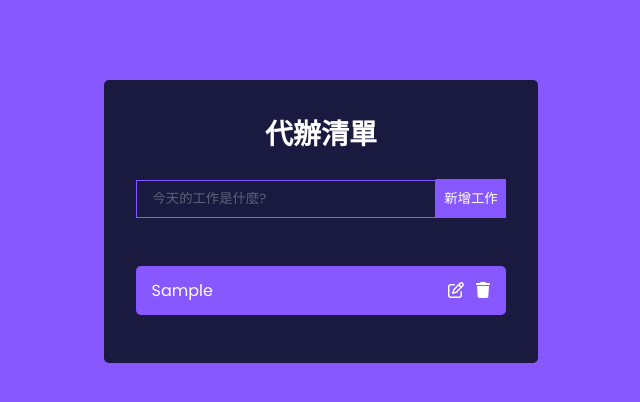
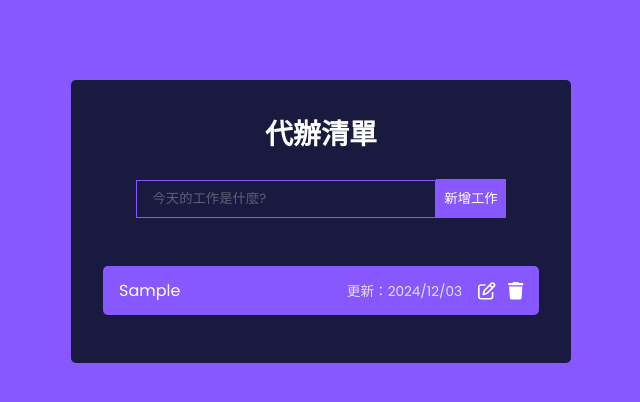
Before and after one commit to Dennis6506/reactTodolist, a React (Create React App) app: page / in a window 1280 px wide. Both pictures are taken after typing "Sample" into the empty fields and a click on the button "新增工作". Shown: the top 402 px of the page, without its empty margins (319-959 px from the left). Built offline with nearby package versions, Linux system fonts and the light colour scheme.

Commit message:
新增代辦清單紀錄時間功能

```diff
--- a/src/App.css
+++ b/src/App.css
@@ -1,7 +1,7 @@
-@import url('https://fonts.googleapis.com/css2?family=Poppins&display=swap');
+@import url("https://fonts.googleapis.com/css2?family=Poppins&display=swap");
 
 * {
-  font-family: 'Poppins', sans-serif;
+  font-family: "Poppins", sans-serif;
   margin: 0;
   padding: 0;
   box-sizing: border-box;
@@ -25,10 +25,11 @@ h1 {
 }
 
 .TodoWrapper {
-  background: #1A1A40;
+  background: #1a1a40;
   margin-top: 5rem;
   padding: 2rem;
   border-radius: 5px;
+  min-width: 500px;
 }
 
 .TodoForm {
@@ -60,9 +61,6 @@ h1 {
 }
 
 .Todo {
-  display: flex;
-  justify-content: space-between;
-  align-items: center;
   background: #8758ff;
   color: #fff;
   padding: 0.75rem 1rem;
@@ -70,13 +68,39 @@ h1 {
   margin-bottom: 1rem;
 }
 
-.fa-trash {
-  margin-left: 0.75rem;
+.todo-content {
+  display: flex;
+  justify-content: space-between;
+  align-items: center;
+  gap: 1rem;
 }
 
-.incompleted {
-  color: #fff;
+.task-text {
+  flex-grow: 1;
+  text-align: left;
   cursor: pointer;
+}
+
+.todo-actions {
+  display: flex;
+  align-items: center;
+  gap: 1rem;
+  white-space: nowrap;
+}
+
+.update-time {
+  font-size: 0.85rem;
+  color: #e0e0e0;
+}
+
+.icons {
+  display: flex;
+  gap: 0.75rem;
+}
+
+.icons svg {
+  cursor: pointer;
+  font-size: 1.1rem;
 }
 
 .completed {
@@ -85,7 +109,15 @@ h1 {
   cursor: pointer;
 }
 
-.edit-icon,
-.delete-icon {
-  cursor: pointer;
+@media (max-width: 550px) {
+  .todo-content {
+    flex-direction: column;
+    align-items: flex-start;
+  }
+
+  .todo-actions {
+    width: 100%;
+    justify-content: space-between;
+    margin-top: 0.5rem;
+  }
 }
--- a/src/components/Todo.js
+++ b/src/components/Todo.js
@@ -4,17 +4,42 @@ import { faTrash } from "@fortawesome/free-solid-svg-icons";
 import React from "react";
 
 export const Todo = ({ task, toggleComplete, deleteTodo, editTodo }) => {
+  const formatDate = (date) => {
+    if (!date) return '';
+    const d = new Date(date);
+    if (isNaN(d.getTime())) return '';
+
+    const year = d.getFullYear();
+    const month = String(d.getMonth() + 1).padStart(2, '0');
+    const day = String(d.getDate()).padStart(2, '0');
+
+    return `${year}/${month}/${day}`;
+  };
+
   return (
     <div className="Todo">
-      <p
-        onClick={() => toggleComplete(task.id)}
-        className={`${task.completed ? "completed" : ""}`}
-      >
-        {task.task}
-      </p>
-      <div>
-        <FontAwesomeIcon icon={faPenToSquare} onClick={() => editTodo(task.id)} />
-        <FontAwesomeIcon icon={faTrash} onClick={() => deleteTodo(task.id)} />
+      <div className="todo-content">
+        <p
+          className={`task-text ${task.completed ? "completed" : "incompleted"}`}
+          onClick={() => toggleComplete(task.id)}
+        >
+          {task.task}
+        </p>
+        <div className="todo-actions">
+          <span className="update-time">
+            更新：{formatDate(task.updatedAt)}
+          </span>
+          <div className="icons">
+            <FontAwesomeIcon
+              icon={faPenToSquare}
+              onClick={() => editTodo(task.id)}
+            />
+            <FontAwesomeIcon
+              icon={faTrash}
+              onClick={() => deleteTodo(task.id)}
+            />
+          </div>
+        </div>
       </div>
     </div>
   );
--- a/src/components/TodoWrapper.js
+++ b/src/components/TodoWrapper.js
@@ -9,7 +9,16 @@ export const TodoWrapper = () => {
   // 從 localStorage 讀取初始數據，如果沒有則使用空數組
   const [todos, setTodos] = useState(() => {
     const savedTodos = localStorage.getItem("todos");
-    return savedTodos ? JSON.parse(savedTodos) : [];
+    if (savedTodos) {
+      const parsedTodos = JSON.parse(savedTodos);
+      // 確保從 localStorage 讀取的時間是 Date 對象
+      return parsedTodos.map(todo => ({
+        ...todo,
+        createdAt: new Date(todo.createdAt),
+        updatedAt: new Date(todo.updatedAt)
+      }));
+    }
+    return [];
   });
 
   // 當 todos 改變時，將數據保存到 localStorage
@@ -18,17 +27,27 @@ export const TodoWrapper = () => {
   }, [todos]);
 
   const addTodo = (todo) => {
+    const now = new Date();
     setTodos([
       ...todos,
-      { id: uuidv4(), task: todo, completed: false, isEditing: false },
+      {
+        id: uuidv4(),
+        task: todo,
+        completed: false,
+        isEditing: false,
+        updatedAt: now
+      },
     ]);
-    console.log(todos);
   };
 
   const toggleComplete = (id) => {
     setTodos(
       todos.map((todo) =>
-        todo.id === id ? { ...todo, completed: !todo.completed } : todo
+        todo.id === id ? {
+          ...todo,
+          completed: !todo.completed,
+          updatedAt: new Date()
+        } : todo
       )
     );
   };
@@ -40,7 +59,10 @@ export const TodoWrapper = () => {
   const editTodo = (id) => {
     setTodos(
       todos.map((todo) =>
-        todo.id === id ? { ...todo, isEditing: !todo.isEditing } : todo
+        todo.id === id ? {
+          ...todo,
+          isEditing: !todo.isEditing
+        } : todo
       )
     );
   };
@@ -48,7 +70,12 @@ export const TodoWrapper = () => {
   const editTask = (task, id) => {
     setTodos(
       todos.map((todo) =>
-        todo.id === id ? { ...todo, task: task, isEditing: false } : todo
+        todo.id === id ? {
+          ...todo,
+          task: task,
+          isEditing: false,
+          updatedAt: new Date()
+        } : todo
       )
     );
   };
@@ -57,13 +84,17 @@ export const TodoWrapper = () => {
     <div className="TodoWrapper">
       <h1>代辦清單</h1>
       <TodoForm addTodo={addTodo} />
-      {todos.map((todo, index) =>
+      {todos.map((todo) =>
         todo.isEditing ? (
-          <EditTodoForm editTodo={editTask} task={todo} />
+          <EditTodoForm
+            key={todo.id}
+            editTodo={editTask}
+            task={todo}
+          />
         ) : (
           <Todo
+            key={todo.id}
             task={todo}
-            key={index}
             toggleComplete={toggleComplete}
             deleteTodo={deleteTodo}
             editTodo={editTodo}
```
